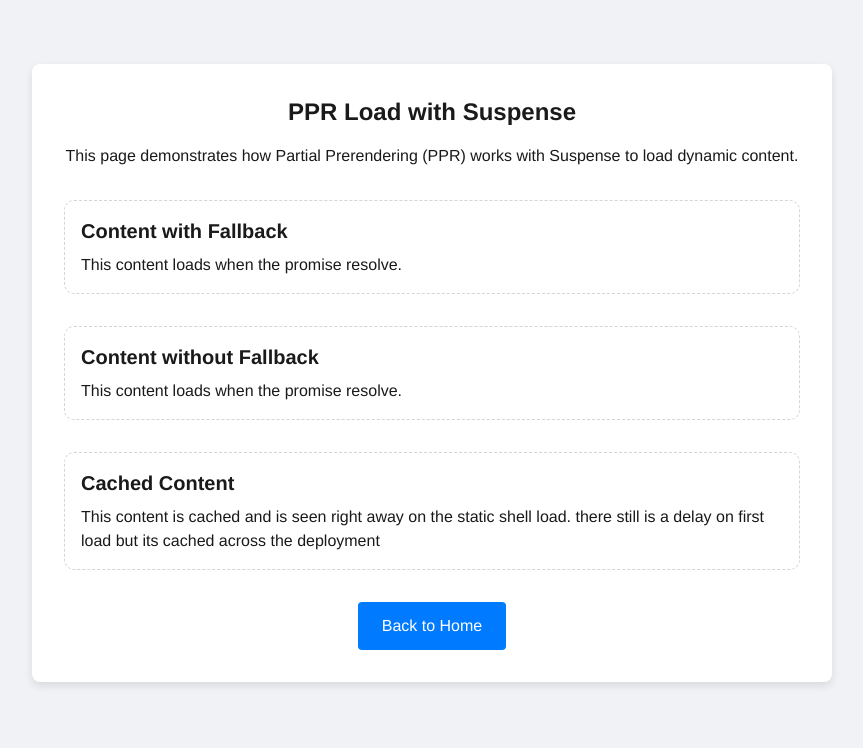
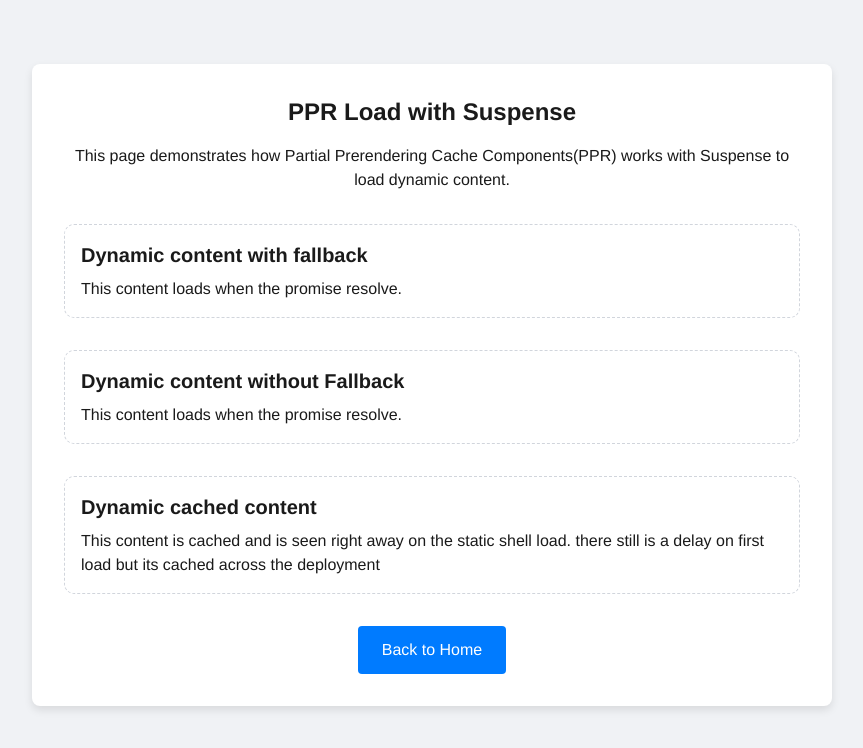
Before and after one commit to Pmacdon15/cache-componenets-demo, a Next.js app: page /long-blocker-ppr-load in a window 1280 px wide. Shown: the top 748 px of the page, without its empty margins (208-1071 px from the left). Built offline with nearby package versions, Linux system fonts and the light colour scheme.

Commit message:
changed text

```diff
--- a/src/app/long-blocker-ppr-load/page.tsx
+++ b/src/app/long-blocker-ppr-load/page.tsx
@@ -8,27 +8,27 @@ export default function Page() {
     <div className="container">
       <h1 className="text-2xl font-bold mb-4 text-center">PPR Load with Suspense</h1>
       <p className="mb-8 text-center">
-        This page demonstrates how Partial Prerendering (PPR) works with Suspense to load dynamic content.
+        This page demonstrates how Partial Prerendering Cache Components(PPR) works with Suspense to load dynamic content.
       </p>
       <div className="space-y-8">
         <div className="p-4 border border-dashed border-gray-300 rounded-lg">
-          <h2 className="text-xl font-semibold mb-2">Content with Fallback</h2>
+          <h2 className="text-xl font-semibold mb-2">Dynamic content with fallback</h2>
           <Suspense
             fallback={
-              <p className="text-blue-500">Loading content with a fallback...</p>
+              <p className="text-blue-500">Loading dynamic content with a fallback...</p>
             }
           >
             <DynamicContent />
           </Suspense>
         </div>
         <div className="p-4 border border-dashed border-gray-300 rounded-lg">
-          <h2 className="text-xl font-semibold mb-2">Content without Fallback</h2>
+          <h2 className="text-xl font-semibold mb-2">Dynamic content without Fallback</h2>
           <Suspense>
             <DynamicContent />
           </Suspense>
         </div>
         <div className="p-4 border border-dashed border-gray-300 rounded-lg">
-          <h2 className="text-xl font-semibold mb-2">Cached Content</h2>
+          <h2 className="text-xl font-semibold mb-2">Dynamic cached content</h2>
           <Suspense>
             <CachedContent />
           </Suspense>
```
